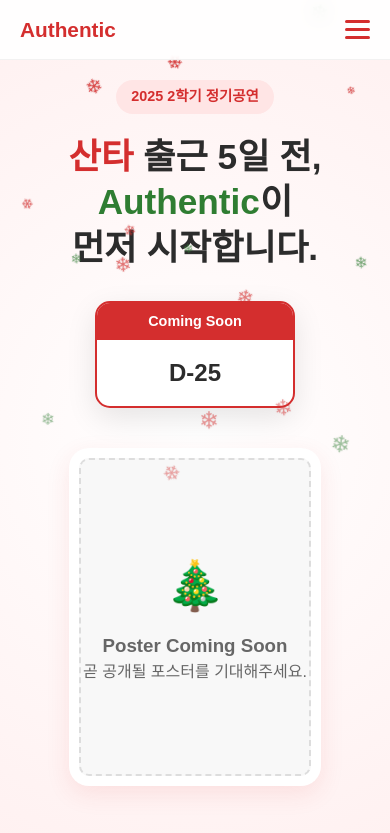
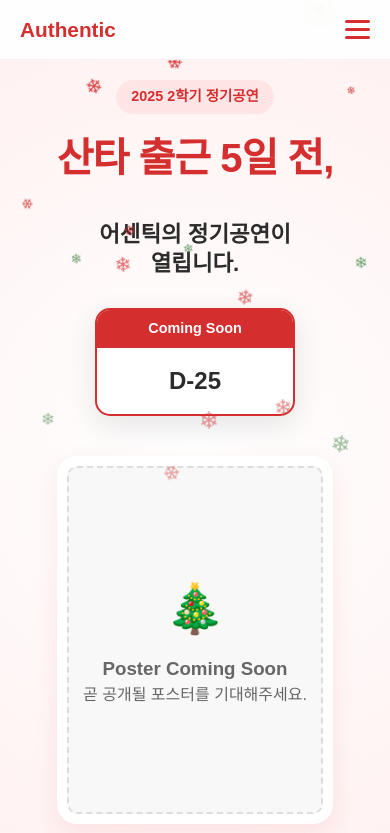
Before and after one commit to yousuk1120/-2-, a plain HTML site: page index.html in a window 390 px wide. Shown: the top 833 px of the page. Drawn offline with Linux system fonts and the light colour scheme; a web font is replaced by a local one.

Commit message:
디자인 변경경

```diff
--- a/index.html
+++ b/index.html
@@ -32,15 +32,14 @@
         </nav>
     </header>
 
-    <!-- 히어로 섹션 -->
+    <!-- 히어로 섹션 (수정됨) -->
     <section class="hero" id="hero">
         <div class="hero-content">
             <div class="hero-text scroll-reveal">
                 <span class="sub-badge">2025 2학기 정기공연</span>
                 <h1 class="main-title">
-                    <span class="text-red">산타</span> 출근 5일 전,<br>
-                    <span class="text-green">Authentic</span>이<br>
-                    먼저 시작합니다.
+                    <span class="concert-title text-red">산타 출근 5일 전,</span><br>
+                    <span class="concert-desc">어센틱의 정기공연이<br>열립니다.</span>
                 </h1>
 
                 <!-- D-Day 카운터 -->
@@ -70,7 +69,7 @@
         </div>
     </section>
 
-    <!-- 공연 정보 (Invitation) -->
+    <!-- 공연 정보 -->
     <section class="section" id="info">
         <div class="container center-align">
             <h2 class="section-header scroll-reveal">Invitation</h2>
@@ -87,7 +86,6 @@
                     <div class="icon-circle green">⏰</div>
                     <div class="info-text">
                         <h3>Time</h3>
-                        <!-- 18:00 입장으로 수정 -->
                         <p>18:30 (입장 18:00~)</p>
                     </div>
                 </div>
@@ -96,7 +94,6 @@
                     <div class="info-text">
                         <h3>Location</h3>
                         <p>카페 에빅</p>
-                        <!-- 지도 버튼 통합 -->
                         <div class="mini-map-buttons">
                             <a href="https://map.naver.com/p/search/청주%20카페에빅" target="_blank" class="mini-btn naver">N 네이버</a>
                             <a href="https://map.kakao.com/?q=청주%20카페에빅" target="_blank" class="mini-btn kakao">K 카카오</a>
@@ -107,7 +104,7 @@
         </div>
     </section>
 
-    <!-- 스페셜 이벤트 (Event & Prizes) -->
+    <!-- 스페셜 이벤트 -->
     <section class="section">
         <div class="container center-align">
             <div class="event-card scroll-reveal">
@@ -134,12 +131,11 @@
         </div>
     </section>
 
-    <!-- 셋리스트 (Part 1 & 2) -->
+    <!-- 셋리스트 (링크 수정용) -->
     <section class="section" id="setlist">
         <div class="container center-align">
             <h2 class="section-header scroll-reveal">Set List</h2>
 
-            <!-- PART 1 라벨 -->
             <div class="part-label scroll-reveal">Part 1</div>
 
             <!-- 서현팀 -->
@@ -150,6 +146,11 @@
                     <span class="snow-deco">❄️</span>
                 </div>
                 <ul class="song-list">
+                    <!--
+                        [수정 방법]
+                        href="..." 따옴표 안에 원하시는 유튜브 영상 주소를 넣으시면 됩니다.
+                        지금은 '검색 결과'로 되어 있습니다.
+                    -->
                     <li>
                         <a href="https://www.youtube.com/results?search_query=플라워+애정표현" target="_blank" class="song-link">
                             <span class="check-icon">✔</span>
@@ -292,7 +293,7 @@
                 </ul>
             </div>
 
-            <!-- PART 2 (Secret) -->
+            <!-- PART 2 -->
             <div class="part-label scroll-reveal" style="margin-top: 50px;">Part 2</div>
 
             <div class="secret-card scroll-reveal">
@@ -313,7 +314,6 @@
             <h2 class="section-header scroll-reveal">Enjoy More</h2>
 
             <div class="grid-2-col">
-                <!-- 메시지 카드 -->
                 <div class="extra-card scroll-reveal">
                     <div class="extra-icon">💌</div>
                     <h3>Message Card</h3>
@@ -324,7 +324,6 @@
                     </p>
                 </div>
 
-                <!-- 포토존 -->
                 <div class="extra-card scroll-reveal delay-1">
                     <div class="extra-icon">📸</div>
                     <h3>Photo Zone</h3>
@@ -338,7 +337,6 @@
         </div>
     </section>
 
-    <!-- 푸터 -->
     <footer class="footer">
         <div class="container center-align">
             <h3>Authentic</h3>
--- a/styles.css
+++ b/styles.css
@@ -12,9 +12,7 @@
 
 * { margin: 0; padding: 0; box-sizing: border-box; }
 
-html {
-    scroll-behavior: smooth; /* 부드러운 스크롤 */
-}
+html { scroll-behavior: smooth; }
 
 body {
     font-family: 'Pretendard', sans-serif;
@@ -26,7 +24,7 @@ body {
 
 /* Utilities */
 .container { max-width: 600px; margin: 0 auto; padding: 0 20px; }
-.center-align { display: flex; flex-direction: column; align-items: center; } /* 중앙 정렬 강제 */
+.center-align { display: flex; flex-direction: column; align-items: center; }
 .section { padding: 60px 0; width: 100%; }
 .text-red { color: var(--christmas-red); }
 .text-green { color: var(--christmas-green); }
@@ -62,7 +60,7 @@ body {
 .hamburger { display: none; border: none; background: none; flex-direction: column; gap: 5px; cursor: pointer; }
 .hamburger span { width: 25px; height: 3px; background: var(--christmas-red); border-radius: 3px; }
 
-/* ===== Hero Section ===== */
+/* ===== Hero Section (Updated) ===== */
 .hero {
     min-height: 100vh; padding-top: 80px;
     display: flex; flex-direction: column; align-items: center; text-align: center;
@@ -77,7 +75,22 @@ body {
 }
 
 .main-title {
-    font-size: 2.8rem; font-weight: 800; line-height: 1.3; margin-bottom: 30px;
+    margin-bottom: 30px; line-height: 1.2;
+}
+
+/* 제목 크기 대폭 수정 */
+.concert-title {
+    font-size: 3.5rem; /* 매우 크게 */
+    font-weight: 900;
+    display: block;
+    margin-bottom: 10px;
+    letter-spacing: -1px;
+}
+
+.concert-desc {
+    font-size: 1.8rem;
+    font-weight: 700;
+    color: var(--text-black);
 }
 
 /* D-Day Card */
@@ -113,11 +126,8 @@ body {
 /* ===== Section Headers ===== */
 .section-header {
     text-align: center; font-size: 2rem; font-weight: 800; margin-bottom: 40px;
-    color: var(--text-black); position: relative;
-    /* 중앙 정렬 보장 */
-    width: 100%; display: block;
+    color: var(--text-black); position: relative; width: 100%; display: block;
 }
-
 .section-header::after {
     content: ''; display: block; width: 40px; height: 4px;
     background: var(--christmas-red); margin: 10px auto 0; border-radius: 2px;
@@ -128,25 +138,21 @@ body {
     background: white; border-radius: var(--radius-card); padding: 30px;
     box-shadow: var(--shadow-card); width: 100%;
 }
-
 .info-row {
     display: flex; align-items: center; gap: 20px;
     padding-bottom: 25px; margin-bottom: 25px; border-bottom: 1px solid #F0F0F0;
 }
 .info-row:last-child { border: none; margin: 0; padding: 0; }
-
 .icon-circle {
     width: 50px; height: 50px; border-radius: 50%;
     display: flex; justify-content: center; align-items: center; font-size: 1.5rem; flex-shrink: 0;
 }
 .icon-circle.red { background: #FFF0F0; border: 2px solid var(--christmas-red); }
 .icon-circle.green { background: #E8F5E9; border: 2px solid var(--christmas-green); }
-
 .info-text { flex: 1; }
 .info-text h3 { font-size: 0.9rem; color: var(--text-grey); margin-bottom: 5px; }
 .info-text p { font-size: 1.2rem; font-weight: 700; }
 
-/* Mini Map Buttons */
 .mini-map-buttons { display: flex; gap: 8px; margin-top: 10px; }
 .mini-btn {
     text-decoration: none; padding: 6px 12px; border-radius: 6px;
@@ -177,17 +183,14 @@ body {
 .color-ball.white { background: white; color: var(--text-black); border: 2px solid #EEE; }
 .event-desc { font-size: 1rem; color: var(--text-grey); }
 .event-desc strong { color: var(--christmas-red); }
-
 .divider-line { height: 1px; background: #EEE; margin: 20px 0; }
 .event-desc-sub { font-size: 0.95rem; color: var(--text-black); line-height: 1.6; }
 
 /* ===== Setlist ===== */
 .part-label {
     background: #2C2C2C; color: white; padding: 8px 24px;
-    border-radius: 50px; font-weight: 700; font-size: 1rem;
-    margin-bottom: 20px;
+    border-radius: 50px; font-weight: 700; font-size: 1rem; margin-bottom: 20px;
 }
-
 .team-card {
     background: white; border-radius: var(--radius-card);
     box-shadow: var(--shadow-card); overflow: hidden;
@@ -200,24 +203,20 @@ body {
 .team-header.red-bg { background: var(--christmas-red); }
 .team-header.green-bg { background: var(--christmas-green); }
 .team-header h3 { font-size: 1.3rem; font-weight: 700; }
-
 .song-list { list-style: none; padding: 0; }
 .song-list li { border-bottom: 1px solid #F5F5F5; }
 .song-list li:last-child { border: none; }
 
-/* Song Link Styling */
 .song-link {
     display: flex; align-items: center; gap: 15px;
     padding: 15px 20px; text-decoration: none; color: inherit;
     transition: background 0.2s;
 }
 .song-link:hover { background: #FAFAFA; }
-
 .check-icon {
     color: var(--christmas-red); font-weight: 900;
     background: #FFF0F0; width: 25px; height: 25px; border-radius: 50%;
-    display: flex; justify-content: center; align-items: center; font-size: 0.8rem;
-    flex-shrink: 0;
+    display: flex; justify-content: center; align-items: center; font-size: 0.8rem; flex-shrink: 0;
 }
 .song-info { display: flex; flex-direction: column; }
 .song-info .title { font-weight: 700; font-size: 1.05rem; }
@@ -233,10 +232,8 @@ body {
 .question-mark { font-size: 3rem; font-weight: 900; margin: 10px 0; color: #555; letter-spacing: 5px; }
 .secret-desc { color: #AAA; font-size: 0.9rem; }
 
-/* ===== Extras (Message & Photo) ===== */
-.grid-2-col {
-    display: grid; grid-template-columns: 1fr 1fr; gap: 20px; width: 100%;
-}
+/* ===== Extras ===== */
+.grid-2-col { display: grid; grid-template-columns: 1fr 1fr; gap: 20px; width: 100%; }
 .extra-card {
     background: white; border-radius: var(--radius-card); padding: 25px;
     box-shadow: var(--shadow-card); text-align: center;
@@ -254,7 +251,8 @@ body {
 
 /* ===== Mobile & Snow ===== */
 @media (max-width: 768px) {
-    .main-title { font-size: 2.2rem; }
+    .concert-title { font-size: 2.5rem; } /* 모바일에서 조금 작게 조정 */
+    .concert-desc { font-size: 1.4rem; }
     .hamburger { display: flex; }
     .nav-menu {
         position: fixed; top: 60px; right: -100%; width: 70%; height: 100vh;
@@ -262,7 +260,7 @@ body {
         transition: 0.3s; box-shadow: -5px 0 15px rgba(0,0,0,0.1);
     }
     .nav-menu.active { right: 0; }
-    .grid-2-col { grid-template-columns: 1fr; } /* 모바일에서 세로로 배치 */
+    .grid-2-col { grid-template-columns: 1fr; }
 }
 
 .snow-container {
```
